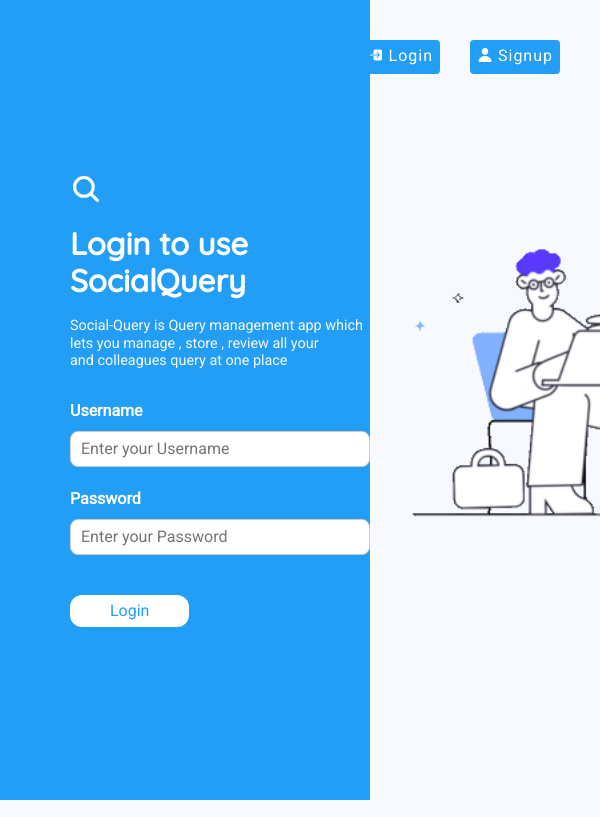
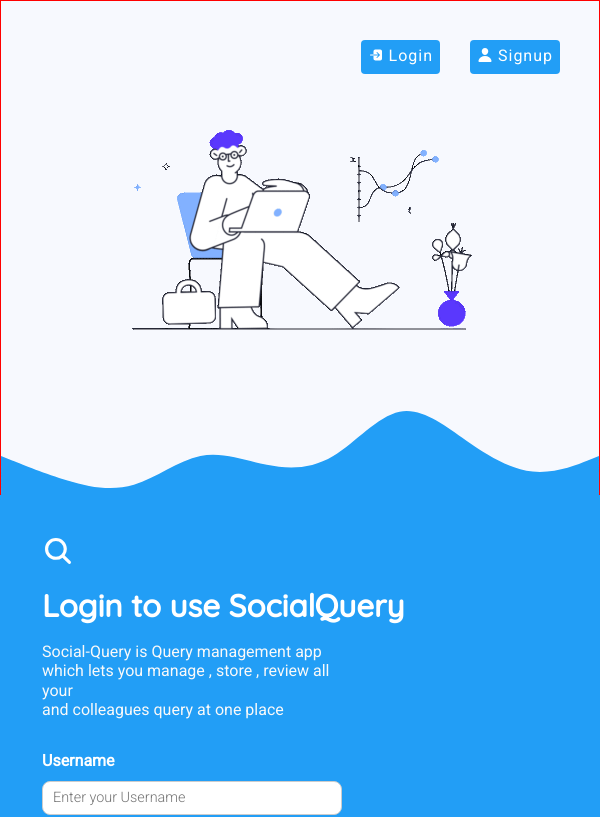
Before and after one commit to VineeTagarwaL-code/SocialQuery, a React (Vite) app in the folder client/: page /login in a window 600 px wide. Shown: the top 817 px of the page. Built offline with nearby package versions, Linux system fonts and the light colour scheme.

Commit message:
Finsidhed responsiveness in authRoutes

```diff
--- a/client/src/components/forms/form.css
+++ b/client/src/components/forms/form.css
@@ -22,7 +22,9 @@
     width: 300px;
     padding: 5px 10px;
     font-family: var(--sub-font);
-    color: rgb(66, 66, 66);
+    font-weight: lighter;
+    color: rgb(62, 62, 62);
+    font-size: 0.9rem;
     border-radius: 8px;
     margin-bottom: 20px;
 
@@ -70,7 +72,9 @@
     }
     .input__form{
         width: 240px;
-        padding: 2px 9px;
+        font-size: 0.8rem;
+        color: rgb(101, 101, 101);
+        padding: 4px 9px;
     }.formBtn{
         padding: 2px 20px;
     }
--- a/client/src/views/AuthViews/Auth.css
+++ b/client/src/views/AuthViews/Auth.css
@@ -8,6 +8,7 @@
 }
 
 #form__cont{
+    position: relative;
     height: 100vh;
 
     flex-basis: 60%;
@@ -53,6 +54,7 @@
 
     display: flex;
   gap :10px;
+  margin-right: 40px;
     flex-direction: column;
 }
 #info__{
@@ -78,6 +80,16 @@
     position: absolute;
     bottom:-2px;
     visibility: hidden;
+}
+
+#svg__Cont{
+    position: absolute;
+    right: -80vw;
+
+
+
+
+    transform: rotate(90deg);
 }
 /* Extra Small (XS) - Mobile Devices */
 @media (max-width: 575px) {
@@ -120,16 +132,66 @@
 #form__cont{
     padding-left: 7vw;
 }
+
+#svg__Cont{
+    visibility: hidden;
+}
 }
 
 /* Small (SM) - Larger Mobile Devices and Small Tablets */
 @media (min-width: 576px) and (max-width: 767px) {
     /* Your CSS rules for SM screens go here */
+    .Page{
+        flex-direction: column-reverse;
+
+        height: fit-content !important;
+
+       }
+       img{
+        height: 300px;
+
+    }
+    #right__cont{
+
+        padding-top: 10vh;
+        border: 1px solid red;
+        padding-bottom: 10vh;
+        flex-basis: 60% !important;
+    }
+    #form__cont{
+        padding-top: 40px;
+        padding-bottom: 40px;
+        flex-basis: 50% !important;
+    }
+    #social_ICONSLogin{
+        visibility: hidden;
+    }
+    #svg__waves{
+        visibility: visible;
+    }
+    #welcome{
+        font-size: 1.4em;
+    }
+    #info__{
+        font-size: 1em;
+
+        width: 300px;
+    }
+    #form__cont{
+        padding-left: 7vw;
+    }
+
+    #svg__Cont{
+        visibility: hidden;
+    }
 }
 
 /* Medium (MD) - Tablets and Small Laptops */
 @media (min-width: 768px) and (max-width: 991px) {
     /* Your CSS rules for MD screens go here */
+    #svg__Cont{
+        visibility: hidden;
+    }
 }
 
 /* Large (LG) - Standard Laptops and Desktops */
--- a/client/src/views/AuthViews/LoginView/LoginPage.jsx
+++ b/client/src/views/AuthViews/LoginView/LoginPage.jsx
@@ -39,8 +39,9 @@
                 setIsLoggedIn={props.setIsLoggedIn}
                 />
 
+        </div>
+        <svg xmlns="http://www.w3.org/2000/svg" viewBox="0 0 1440 320" id='svg__Cont'><path fill="#229ef6" fill-opacity="1" d="M0,224L26.7,234.7C53.3,245,107,267,160,282.7C213.3,299,267,309,320,293.3C373.3,277,427,235,480,224C533.3,213,587,235,640,245.3C693.3,256,747,256,800,224C853.3,192,907,128,960,117.3C1013.3,107,1067,149,1120,186.7C1173.3,224,1227,256,1280,261.3C1333.3,267,1387,245,1413,234.7L1440,224L1440,320L1413.3,320C1386.7,320,1333,320,1280,320C1226.7,320,1173,320,1120,320C1066.7,320,1013,320,960,320C906.7,320,853,320,800,320C746.7,320,693,320,640,320C586.7,320,533,320,480,320C426.7,320,373,320,320,320C266.7,320,213,320,160,320C106.7,320,53,320,27,320L0,320Z"></path></svg>
 
-            </div>
             </section>
             <section id='right__cont'>
                 <img src={Gif}/>
--- a/client/src/views/AuthViews/SignupView/SignupPage.jsx
+++ b/client/src/views/AuthViews/SignupView/SignupPage.jsx
@@ -36,6 +36,8 @@
             setIsLoggedIn={props.setIsLoggedIn}
           />
     </div>
+    <svg xmlns="http://www.w3.org/2000/svg" viewBox="0 0 1440 320" id='svg__Cont'><path fill="#229ef6" fill-opacity="1" d="M0,224L26.7,234.7C53.3,245,107,267,160,282.7C213.3,299,267,309,320,293.3C373.3,277,427,235,480,224C533.3,213,587,235,640,245.3C693.3,256,747,256,800,224C853.3,192,907,128,960,117.3C1013.3,107,1067,149,1120,186.7C1173.3,224,1227,256,1280,261.3C1333.3,267,1387,245,1413,234.7L1440,224L1440,320L1413.3,320C1386.7,320,1333,320,1280,320C1226.7,320,1173,320,1120,320C1066.7,320,1013,320,960,320C906.7,320,853,320,800,320C746.7,320,693,320,640,320C586.7,320,533,320,480,320C426.7,320,373,320,320,320C266.7,320,213,320,160,320C106.7,320,53,320,27,320L0,320Z"></path></svg>
+
     </section>
     <section id='right__cont'>
     <img src={Gif}/>
```
